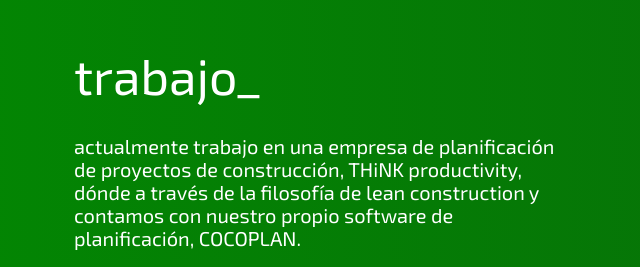
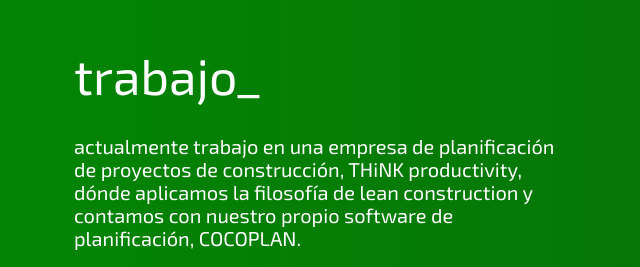
Before and after one commit to phillmm/phillmm, a plain HTML site: page index.html in a window 1280 px wide. Shown: the part 1880-2147 px from the top of the page, 188-828 px from the left. Drawn offline with nearby package versions, Linux system fonts and the light colour scheme.

Commit message:
correción de redacción

```diff
--- a/index.html
+++ b/index.html
@@ -99,7 +99,7 @@
                 <div class="col1">
                     <h2>trabajo_</h2>
                     <p>
-                        actualmente trabajo en una empresa de planificación de proyectos de construcción, THiNK productivity, dónde a través de la filosofía de lean construction y contamos con nuestro propio software de planificación, COCOPLAN.
+                        actualmente trabajo en una empresa de planificación de proyectos de construcción, THiNK productivity, dónde aplicamos la filosofía de lean construction y contamos con nuestro propio software de planificación, COCOPLAN.
                     </p>
                     <p>
                         entre mis funciones, me dedico al tratamiento y análisis de los datos recogidos, análisis de necesidades y preparación de especificaciones para desarrollos y construcción de herramientas para las necesidades de nuestros clientes.
```
